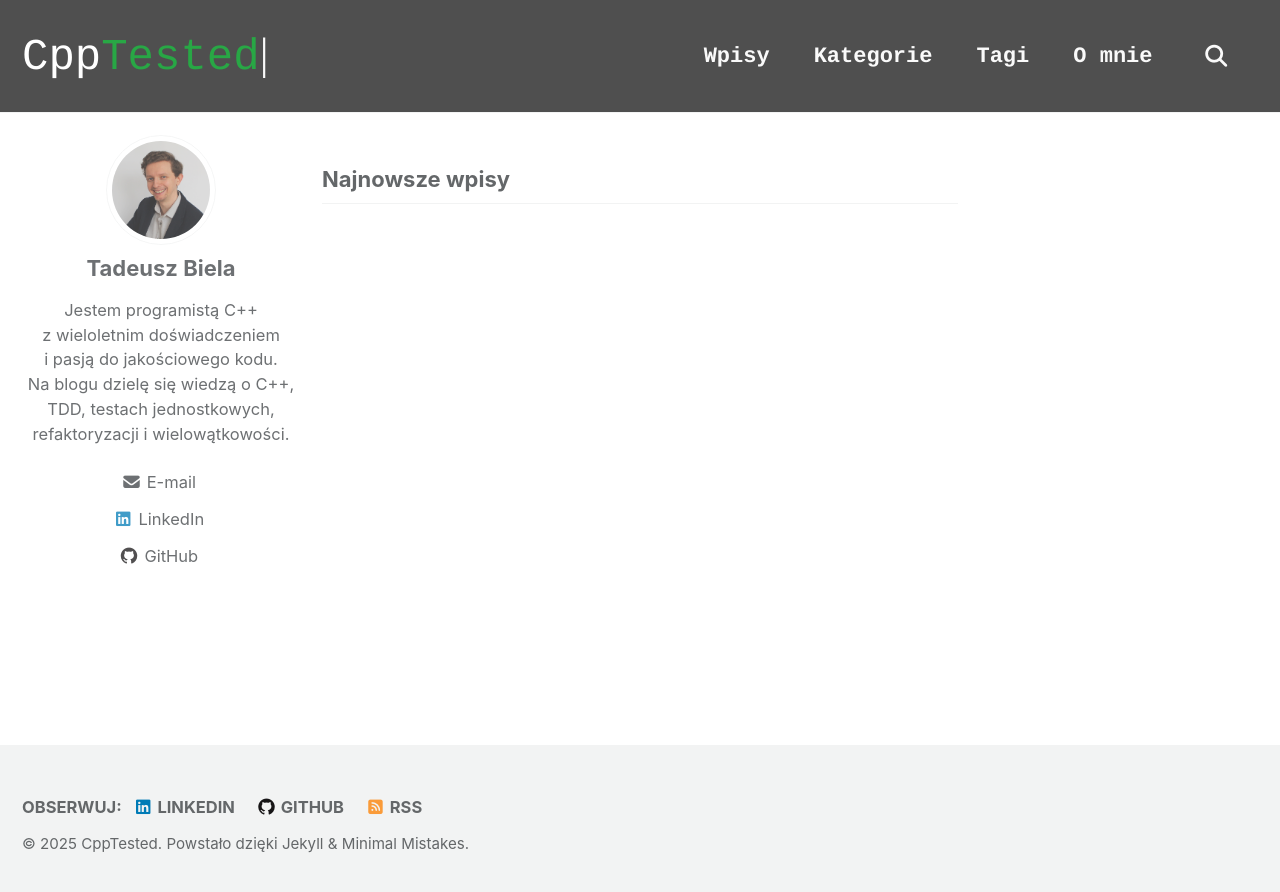
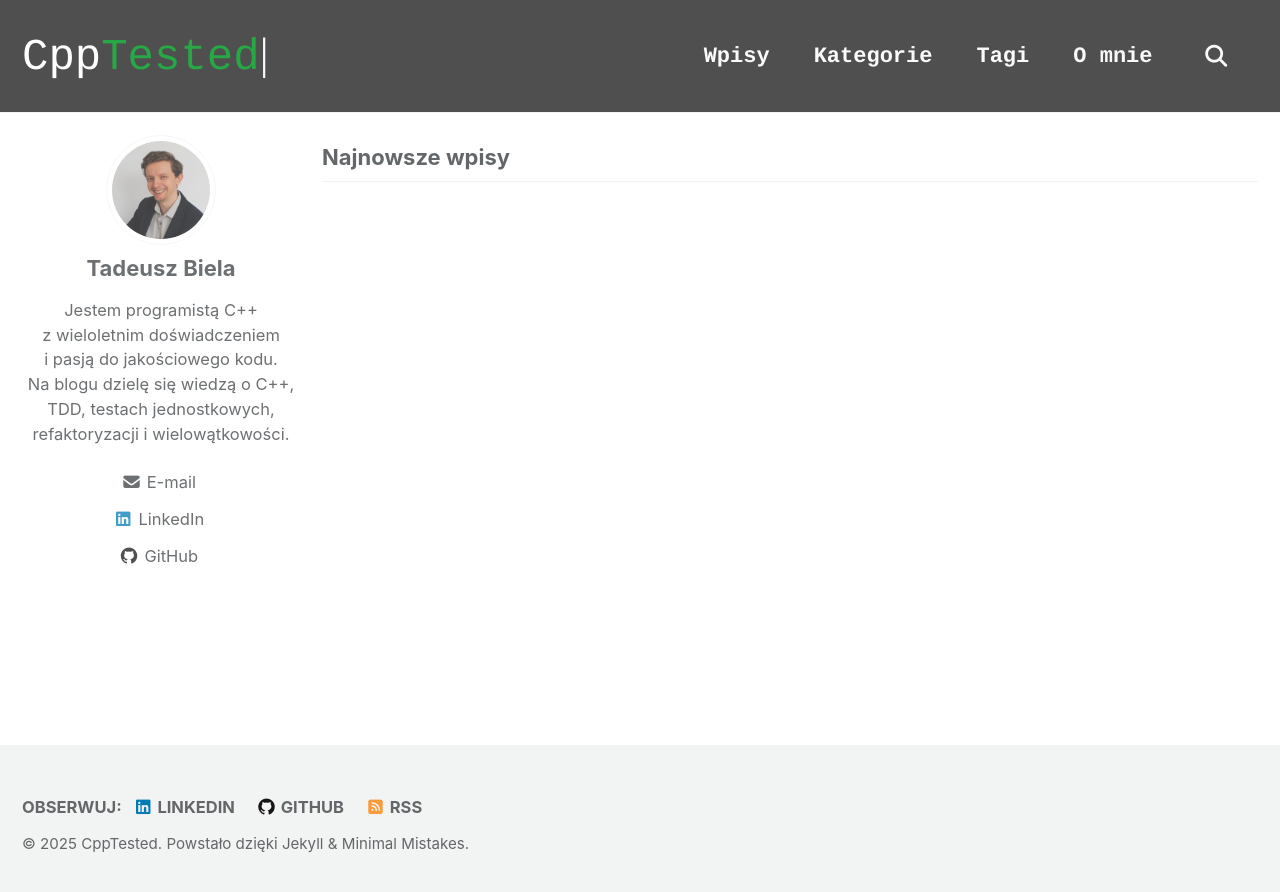
Before and after one commit to TadekBiela/cpptested, a Jekyll site: the page built from index.html, in a window 1280 px wide. Shown: the top 892 px of the page. Built offline with Jekyll 4.4.1, drawn with Linux system fonts in a browser that asks for light colours; cached includes are drawn as plain includes; the list of posts is cut into pages by our own code.

Commit message:
Correct archive css formating

```diff
--- a/assets/css/main.scss
+++ b/assets/css/main.scss
@@ -136,3 +136,25 @@ a:hover,
 .page__taxonomy-item:hover {
   color: #10A63F;
 }
+
+@media (min-width: 80em) {
+  .page {
+    width: 100%;
+  }
+}
+
+@media (min-width: 80em) {
+  .archive {
+      padding-inline-end: 0px;
+  }
+}
+
+@media (min-width: 64em) {
+  .archive {
+      padding-inline-end: 0px;
+  }
+}
+
+.archive {
+  margin-top: 0em;
+}
```
